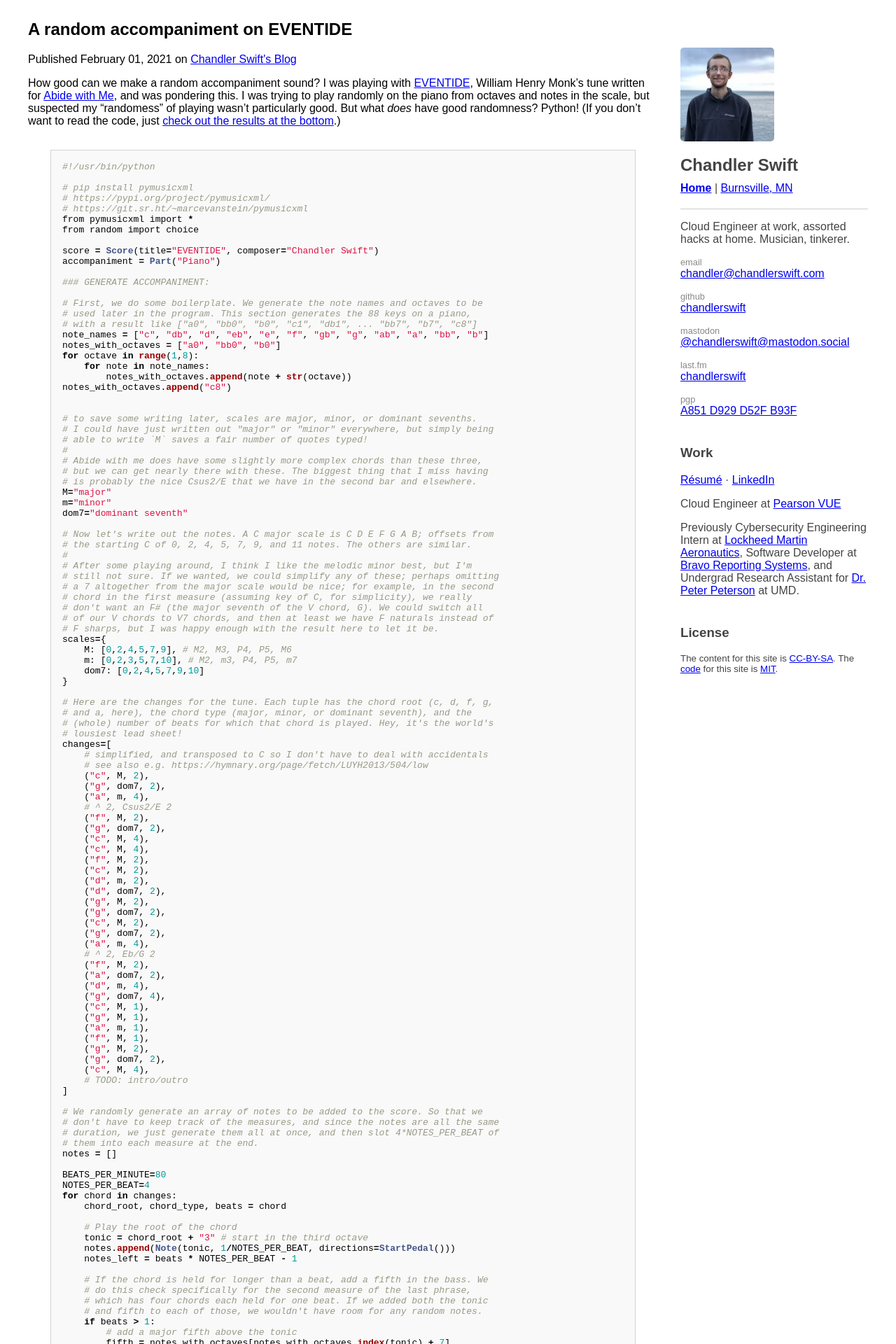
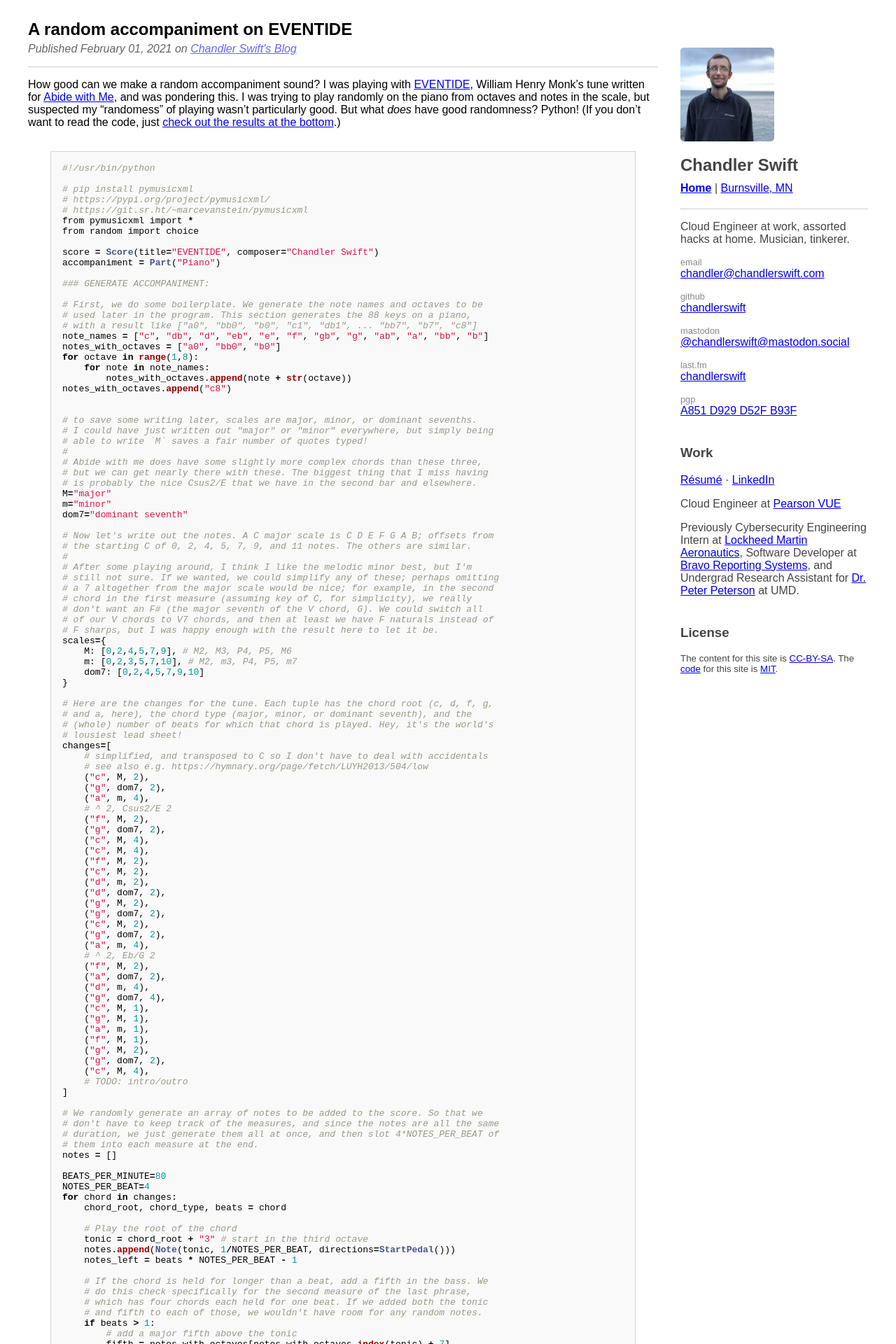
Before and after one commit to ChandlerSwift/www, a Jekyll site: the page built from _posts/2021-02-01-random-eventide.md, in a window 1280 px wide. Shown: the top 1920 px of the page at 70% size. Built offline with Jekyll 4.4.1, drawn with Linux system fonts in a browser that asks for light colours.

Commit message:
Update post headers

```diff
--- a/_layouts/base.html
+++ b/_layouts/base.html
@@ -91,6 +91,12 @@
 		margin-right: 10px;
 	}
 
+	p.date {
+		margin-top: -15px;
+		opacity: 0.6; /* If I set color instead, it wouldn't affect the links */
+		font-style: italic;
+	}
+
 	.pull-right {
 		float: right;
 	}
@@ -179,12 +185,24 @@
 	details {
 		padding: 20px;
 	}
-	details:not([open]):hover {
+	details summary {
+		/* The negative margin here is kind of ugly, but we need padding for the
+		   content of the parent details element, and also padding for the hover
+		   on the summary here, but we don't want double padding, so we subtract
+		   the parent's margin. */
+		margin: -20px;
+		padding: 20px;
+	}
+	details summary:hover {
 		cursor: pointer;
 		background-color: lightgray;
 	}
 	details[open] {
 		border: 1px solid lightgray;
+	}
+	details[open] summary {
+		background-color: lightgray;
+		margin-bottom: 20px;
 	}
 </style>
 {% if page.include_syntax_styles %}
--- a/_layouts/post.html
+++ b/_layouts/post.html
@@ -5,6 +5,7 @@ layout: base
 <p class="date">
 	{% if page.date %}Published {{ page.date | date: "%B %d, %Y" }} on <a href="/">Chandler Swift's Blog</a>{% endif %}
 </p>
+<hr class="separator">
 <article>
 	{{ content }}
 </article>
```
